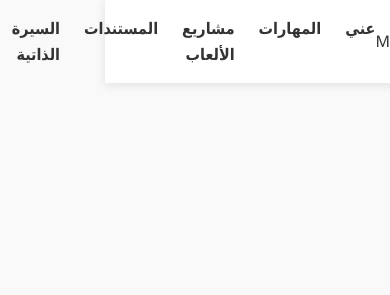
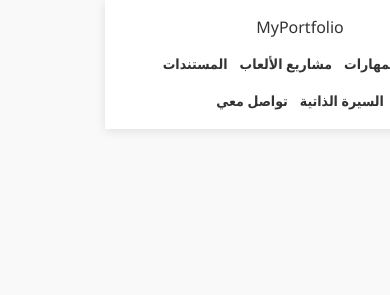
Before and after one commit to maher210/my-portfolio, a plain HTML site: page index.html in a window 390 px wide. Shown: the top 295 px of the page. Drawn offline with Linux system fonts and the light colour scheme; no server answers.

Commit message:
Fix navbar classes for mobile responsive layout

```diff
--- a/style.css
+++ b/style.css
@@ -200,26 +200,36 @@ h2 { margin-bottom: 2rem; color: #007bff; }
 }
 /* تنسيقات شاشات الجوال */
 @media (max-width: 768px) {
-    header {
-        flex-direction: column; /* وضع الشعار فوق والروابط بالأسفل */
-        text-align: center;
-        padding: 15px;
+    /* تعديل شريط التنقل */
+    .navbar {
+        flex-direction: column;
+        padding: 15px 10px;
+        gap: 10px;
     }
 
-    header nav {
-        display: flex;
-        flex-wrap: wrap; /* السماح للروابط بالنزول لسطر جديد بانتظام */
+    /* تعديل الروابط لتنزل في سطر جديد بانتظام */
+    .nav-links {
+        flex-wrap: wrap;
         justify-content: center;
-        gap: 10px;
-        margin-top: 15px;
+        gap: 12px;
     }
 
-    header nav a {
+    .nav-links a {
         font-size: 14px;
-        margin: 0 5px;
+    }
+
+    /* إبعاد السكاشن قليلاً للأسفل حتى لا يغطيها شريط التنقل بعد أن أصبح أطول */
+    .section {
+        padding-top: 140px;
     }
 
     /* تصغير العناوين لتناسب الجوال */
     h1 { font-size: 24px; }
     h2 { font-size: 20px; }
+
+    /* تصغير الصورة الشخصية قليلاً على الجوال */
+    .profile-img {
+        width: 120px;
+        height: 120px;
+    }
 }
```
